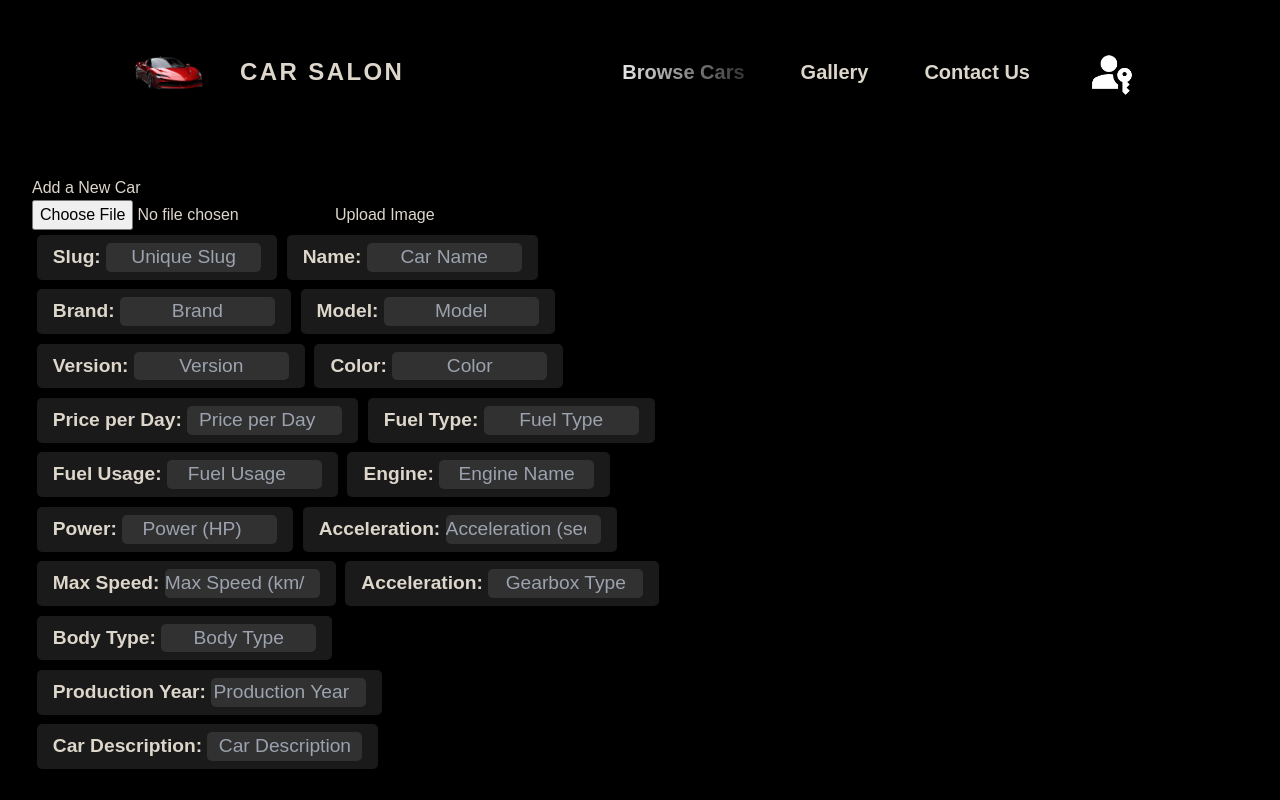
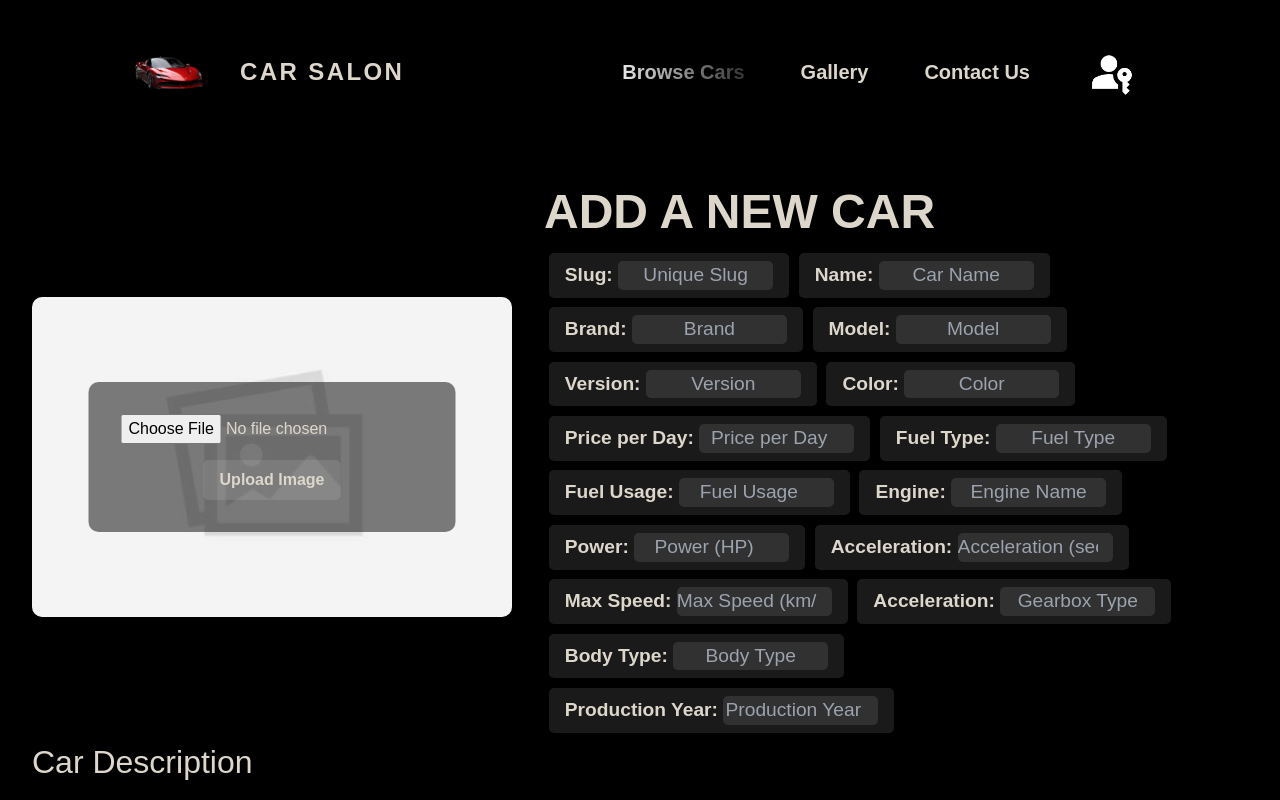
Before and after one commit to voxten/car-salon, a Next.js app: page /rent-a-car/create-new in a window 1280 px wide. Shown: the top 800 px of the page. Built offline with nearby package versions, Linux system fonts and the light colour scheme; no server answers.

Commit message:
Added upload image

```diff
--- a/src/app/rent-a-car/[slug]/CarDetailsClient.js
+++ b/src/app/rent-a-car/[slug]/CarDetailsClient.js
@@ -3,6 +3,7 @@
 import { useState } from "react";
 import classes from "./page.module.css";
 import { useRouter } from "next/navigation";
+import FileUpload from "@/components/file-upload/file-upload";
 
 export default function CarDetailsClient({ car, slug }) {
     const router = useRouter();
@@ -11,16 +12,29 @@ export default function CarDetailsClient({ car, slug }) {
 
     const handleEditClick = () => setEditMode(true);
 
+    const [uploadedFile, setUploadedFile] = useState(null);
+
+    const handleFileUpload = (fileData) => {
+        setUploadedFile(fileData);
+        console.log("Uploaded file:", fileData);
+    };
+
+
     const handleChange = (e) => {
         setFormData({ ...formData, [e.target.name]: e.target.value });
     };
 
     const handleSubmit = async () => {
         try {
+            const updatedFormData = {
+                ...formData,
+                image: uploadedFile ? uploadedFile.url : formData.image
+            };
+
             const response = await fetch(`/api/cars/${slug}`, {
                 method: "PUT",
                 headers: { "Content-Type": "application/json" },
-                body: JSON.stringify(formData),
+                body: JSON.stringify(updatedFormData ),
             });
 
             if (!response.ok) {
@@ -37,9 +51,22 @@ export default function CarDetailsClient({ car, slug }) {
     return (
         <div>
             <header className={classes.header}>
-                <div className={classes.imageWrapper}>
-                    <img src={car.image} alt={car.name} className={classes.image} />
-                </div>
+                {editMode ? (
+                    <div className={classes.imageWrapper}>
+                        <img
+                            src={uploadedFile ? uploadedFile.url : car.image}
+                            alt="car-image"
+                            className={classes.image}
+                        />
+                        <div className={classes.uploadOverlay}>
+                            <FileUpload onUpload={handleFileUpload} />
+                        </div>
+                    </div>
+                ) : (
+                    <div className={classes.imageWrapper}>
+                        <img src={car.image} alt={car.name} className={classes.image} />
+                    </div>
+                )}
                 <div className={classes.headerText}>
                     {editMode ? (
                         <h1 className={classes.title}>
@@ -158,7 +185,7 @@ export default function CarDetailsClient({ car, slug }) {
                     ) : (
                         <p className={classes.carInfo}>{car.information}</p>
                     )}
-
+                    <input type="hidden" name="image" value={uploadedFile ? uploadedFile.url : car.image} />
                 </section>
             </main>
             {editMode ? (
--- a/src/app/rent-a-car/[slug]/page.module.css
+++ b/src/app/rent-a-car/[slug]/page.module.css
@@ -19,7 +19,7 @@
 }
 
 .imageWrapper {
-    flex-shrink: 0;
+    position: relative;
     width: 30rem;
     height: 20rem;
 }
@@ -29,8 +29,16 @@
     height: 100%;
     object-fit: cover;
     border-radius: 10px;
-    box-shadow: 0 0 0.5rem rgba(0, 0, 0, 0.5);
-    animation: fade-in 1s ease-out;
+}
+
+.uploadOverlay {
+    position: absolute;
+    top: 50%;
+    left: 50%;
+    transform: translate(-50%, -50%);
+    background: rgba(0, 0, 0, 0.5);
+    padding: 1rem;
+    border-radius: 10px;
 }
 
 .headerText {
@@ -61,6 +69,10 @@
     border-radius: 5px;
     margin: 0.3rem;
     display: inline-block;
+}
+
+.h3upload h3 {
+    text-align: center;
 }
 
 .title input {
--- a/src/app/rent-a-car/create-new/add-form.module.css
+++ b/src/app/rent-a-car/create-new/add-form.module.css
@@ -16,21 +16,6 @@
     gap: 2rem;
     align-items: center;
     flex-wrap: wrap;
-}
-
-.imageWrapper {
-    flex-shrink: 0;
-    width: 30rem;
-    height: 20rem;
-}
-
-.image {
-    width: 100%;
-    height: 100%;
-    object-fit: cover;
-    border-radius: 10px;
-    box-shadow: 0 0 0.5rem rgba(0, 0, 0, 0.5);
-    animation: fade-in 1s ease-out;
 }
 
 .headerText {
@@ -75,6 +60,55 @@
     text-align: right;
 }
 
+.fileUploadClass {
+    padding: 1rem;
+    text-align: center;
+}
+
+.fileUploadClass a {
+    display: inline-block;
+    margin-top: 1rem;
+    padding: 0.5rem 1rem;
+    border-radius: 5px;
+    background: rgba(255, 255, 255, 0.1);
+    color: #ddd6cb;
+    font-weight: bold;
+    text-decoration: none;
+}
+
+.imageWrapper {
+    position: relative;
+    width: 30rem;
+    height: 20rem;
+}
+
+.image {
+    width: 100%;
+    height: 100%;
+    object-fit: cover;
+    border-radius: 10px;
+}
+
+.uploadOverlay {
+    position: absolute;
+    top: 50%;
+    left: 50%;
+    transform: translate(-50%, -50%);
+    background: rgba(0, 0, 0, 0.5);
+    padding: 1rem;
+    border-radius: 10px;
+}
+
+.fileUploadClass a:hover,
+.fileUploadClass a:active {
+    background: rgba(255, 255, 255, 0.2);
+    box-shadow: 0 0 12px rgba(255, 255, 255, 0.3);
+}
+
+.h3upload h3 {
+    text-align: center;
+}
+
 .actions a {
     display: inline-block;
     margin-top: 1rem;
@@ -84,7 +118,6 @@
     color: #ddd6cb;
     font-weight: bold;
     text-decoration: none;
-
 }
 
 .actions a:hover,
--- a/src/app/rent-a-car/create-new/page.js
+++ b/src/app/rent-a-car/create-new/page.js
@@ -1,51 +1,22 @@
 "use client";
 
-import { useState, useRef } from 'react';
+import { useState } from 'react';
 import classes from "./add-form.module.css";
+import FileUpload from "@/components/file-upload/file-upload";
 
 export default function AddCarForm({ onClose }) {
-    const inputFileRef = useRef(null);
-    const [blob, setBlob] = useState(null);
-    const [uploadStatus, setUploadStatus] = useState(""); // Track upload status
+    const [uploadedFile, setUploadedFile] = useState(null);
 
-    async function handleImageUpload(event) {
+    const handleFileUpload = (fileData) => {
+        setUploadedFile(fileData);
+        console.log("Uploaded file:", fileData);
+    };
+
+    async function handleSubmit(event) {
         event.preventDefault();
 
-        const file = inputFileRef.current.files[0];
-        if (!file) {
-            setUploadStatus("Please select a file.");
-            return;
-        }
-
-
-        try {
-            setUploadStatus("Uploading..."); // Show uploading message
-            const response = await fetch(
-                `/api/upload?filename=${file.name}`,
-                {
-                    method: 'POST',
-                    body: file,
-                },
-            );
-
-            if (!response.ok) {
-                throw new Error("Upload failed");
-            }
-
-            const newBlob = (await response.json());
-            setBlob(newBlob); // Store uploaded image URL
-            setUploadStatus("✅ Image uploaded successfully!"); // Success message
-        } catch (error) {
-            console.error("Error uploading image:", error);
-            setUploadStatus("❌ Upload failed. Please try again.");
-        }
-    }
-
-    async function handleSubmit(event) {
-        event.preventDefault(); // Prevent full page reload
-
         const formData = new FormData(event.target);
-        const data = Object.fromEntries(formData.entries()); // Convert formData to JSON object
+        const data = Object.fromEntries(formData.entries());
 
         try {
             const response = await fetch("/api/cars/add-form", {
@@ -67,16 +38,21 @@ export default function AddCarForm({ onClose }) {
 
     return (
         <div className={classes.container}>
+            <form onSubmit={handleSubmit}>
                 <header className={classes.header}>
+                    <div className={classes.imageWrapper}>
+                        <img
+                            src={uploadedFile ? uploadedFile.url : "/placeholder.jpeg"}
+                            alt="car-image"
+                            className={classes.image}
+                        />
+                        <div className={classes.uploadOverlay}>
+                            <FileUpload onUpload={handleFileUpload} />
+                        </div>
+                    </div>
                     <div className={classes.headerText}>
                         <div className={classes.headerText}>
-                        <h2>Add a New Car</h2>
-                        {/* Image Upload Form */}
-                        <form onSubmit={handleImageUpload}>
-                            <input name="file" ref={inputFileRef} type="file" required />
-                            <button type="submit">Upload Image</button>
-                        </form>
-                        <form onSubmit={handleSubmit}>
+                            <h1 className={classes.title}>Add a New Car</h1>
                                 <p className={classes.carInfo}>
                                     <strong>Slug: </strong>
                                     <input className={classes.carInfo} name="slug" placeholder="Unique Slug" required />
@@ -89,7 +65,7 @@ export default function AddCarForm({ onClose }) {
                                     <strong>Brand: </strong>
                                     <input className={classes.carInfo} name="brand" placeholder="Brand" required />
                                 </p>
-                            <input type="hidden" name="image" value={blob ? blob.url : ""} />
+                                <input type="hidden" name="image" value={uploadedFile ? uploadedFile.url : ""} />
                                 <p className={classes.carInfo}>
                                     <strong>Model: </strong>
                                     <input className={classes.carInfo} name="model" placeholder="Model" required />
@@ -142,18 +118,19 @@ export default function AddCarForm({ onClose }) {
                                     <strong>Production Year: </strong>
                                     <input className={classes.carInfo} name="production_year" type="number" placeholder="Production Year" required />
                                 </p>
-                            <p className={classes.carInfo}>
-                                <strong>Car Description: </strong>
+                        </div>
+                    </div>
+                </header>
+                <main className={classes.headerText}>
+                    <section className={classes.details}>
+                        <h2>Car Description</h2>
                         <input className={classes.carInfo} name="information" placeholder="Car Description" required />
-                            </p>
-
+                    </section>
+                </main>
                 <div className={classes.actions}>
                     <button type="submit"><a>Submit</a></button>
                 </div>
             </form>
         </div>
-                </div>
-            </header>
-        </div>
     );
 }
--- /dev/null
+++ b/src/components/file-upload/file-upload.js
@@ -0,0 +1,45 @@
+"use client";
+
+import { useRef, useState } from "react";
+import classes from "./file-upload.module.css";
+
+export default function FileUpload({ onUpload }) {
+    const inputFileRef = useRef(null);
+    const [uploadStatus, setUploadStatus] = useState("");
+
+    async function handleImageUpload() {
+        const file = inputFileRef.current.files[0];
+        if (!file) {
+            setUploadStatus("❌ Please select a file.");
+            return;
+        }
+
+        try {
+            setUploadStatus("⏳ Uploading...");
+
+            const response = await fetch(`/api/upload?filename=${file.name}`, {
+                method: "POST",
+                body: file,
+            });
+
+            if (!response.ok) {
+                throw new Error("Upload failed");
+            }
+
+            const newBlob = await response.json();
+            onUpload(newBlob);
+            setUploadStatus("✅ Image uploaded successfully!");
+        } catch (error) {
+            console.error("Error uploading image:", error);
+            setUploadStatus("❌ Upload failed. Please try again.");
+        }
+    }
+
+    return (
+        <div className={classes.fileUploadClass}>
+            <input name="file" ref={inputFileRef} type="file" required />
+            <button type="button" onClick={handleImageUpload}><a>Upload Image</a></button>
+            {uploadStatus && <p className={classes.statusMessage}>{uploadStatus}</p>}
+        </div>
+    );
+}
--- /dev/null
+++ b/src/components/file-upload/file-upload.module.css
@@ -0,0 +1,32 @@
+.fileUploadClass {
+    padding: 1rem;
+    text-align: center;
+}
+
+.fileUploadClass a {
+    display: inline-block;
+    margin-top: 1rem;
+    padding: 0.5rem 1rem;
+    border-radius: 5px;
+    background: rgba(255, 255, 255, 0.1);
+    color: #ddd6cb;
+    font-weight: bold;
+    text-decoration: none;
+}
+
+.fileUploadClass a:hover,
+.fileUploadClass a:active {
+    background: rgba(255, 255, 255, 0.2);
+    box-shadow: 0 0 12px rgba(255, 255, 255, 0.3);
+}
+
+@keyframes fade-in {
+    from {
+        opacity: 0;
+        transform: scale(0.95);
+    }
+    to {
+        opacity: 1;
+        transform: scale(1);
+    }
+}
```
Also changed, not shown: public/placeholder.jpeg (added), src/app/lib/cars.js. Lines whose indentation alone changed are shown as unchanged.
